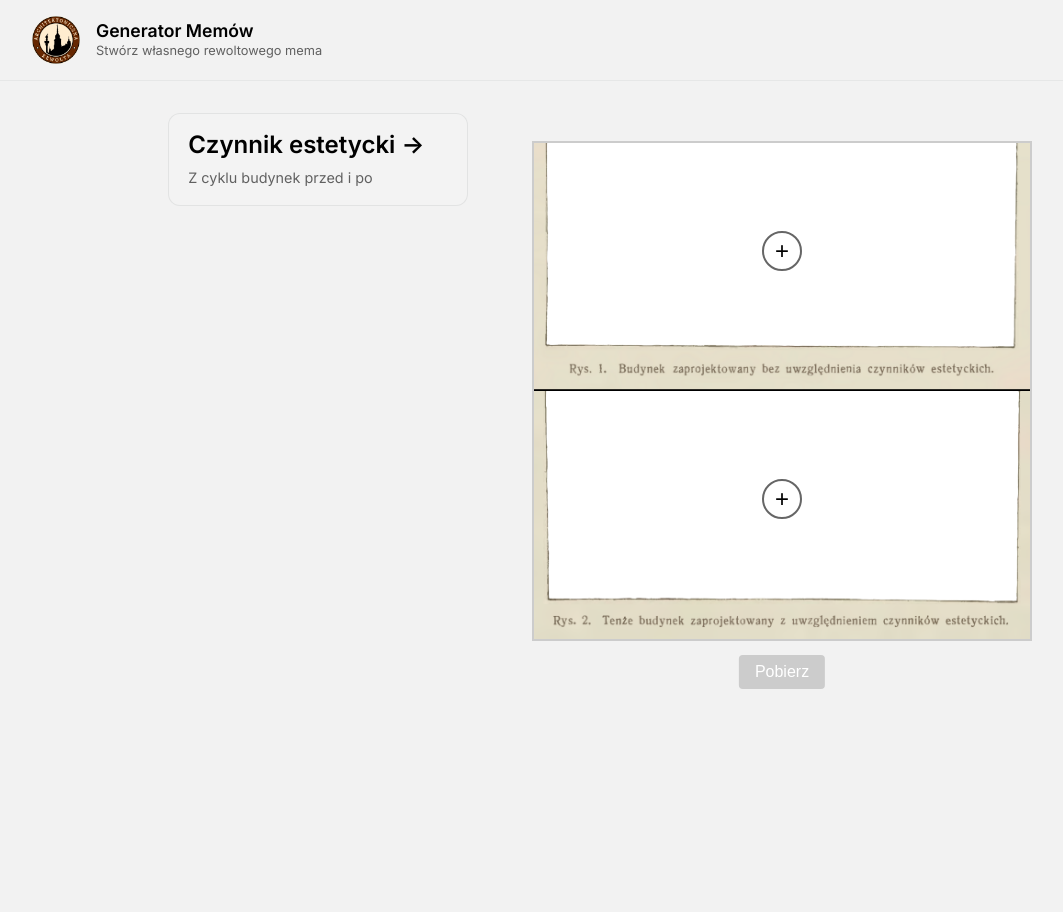
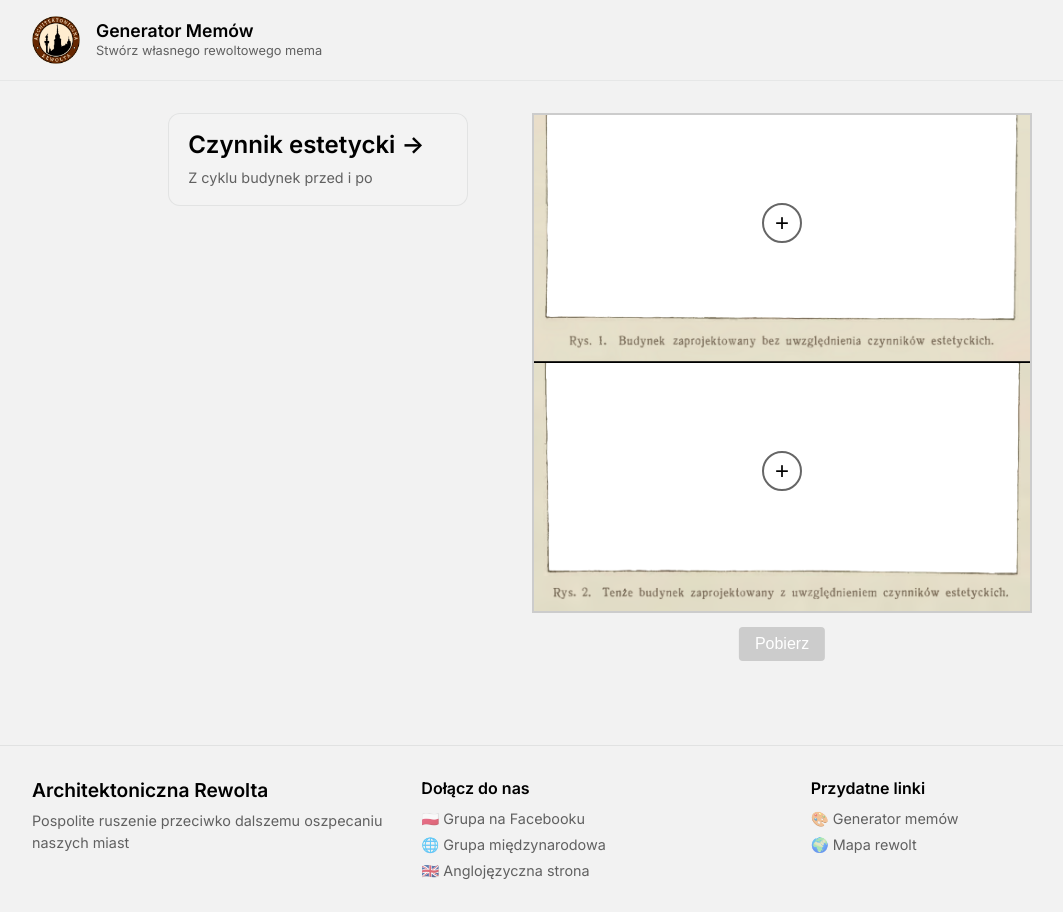
Before and after one commit to raburski/rewolta, a Next.js app: page /meme in a window 1280 px wide. Shown: the whole page, without its empty margins (40-1103 px from the left). Before the commit the page ends 800 px from the top, so only its background shows below. Built offline with nearby package versions, Linux system fonts and the light colour scheme.

Commit message:
feat: footer in meme

```diff
--- a/src/app/meme/page.tsx
+++ b/src/app/meme/page.tsx
@@ -4,6 +4,7 @@ import { useState } from "react"
 import styles from "./page.module.css"
 import MemeGenerator from "../components/MemeGenerator/MemeGenerator"
 import Header from "@/app/components/Header/Header"
+import Footer from "@/app/components/Footer/Footer"
 
 const MARGINS = {
 	bottom: 32,
@@ -50,6 +51,7 @@ export default function MemePage() {
 					/>
 				</div>
 			</div>
+			<Footer />
 		</main>
 	)
 }
```
